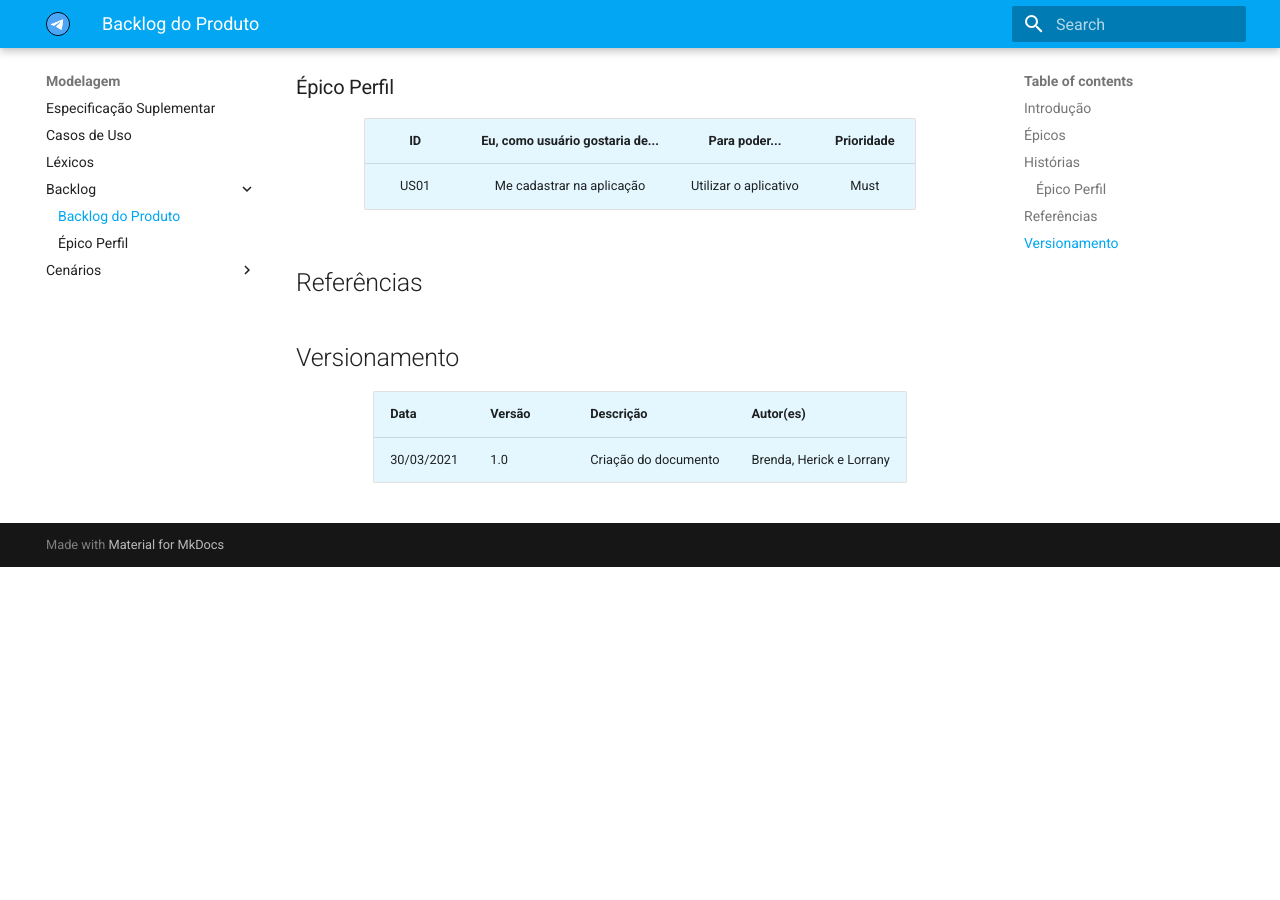
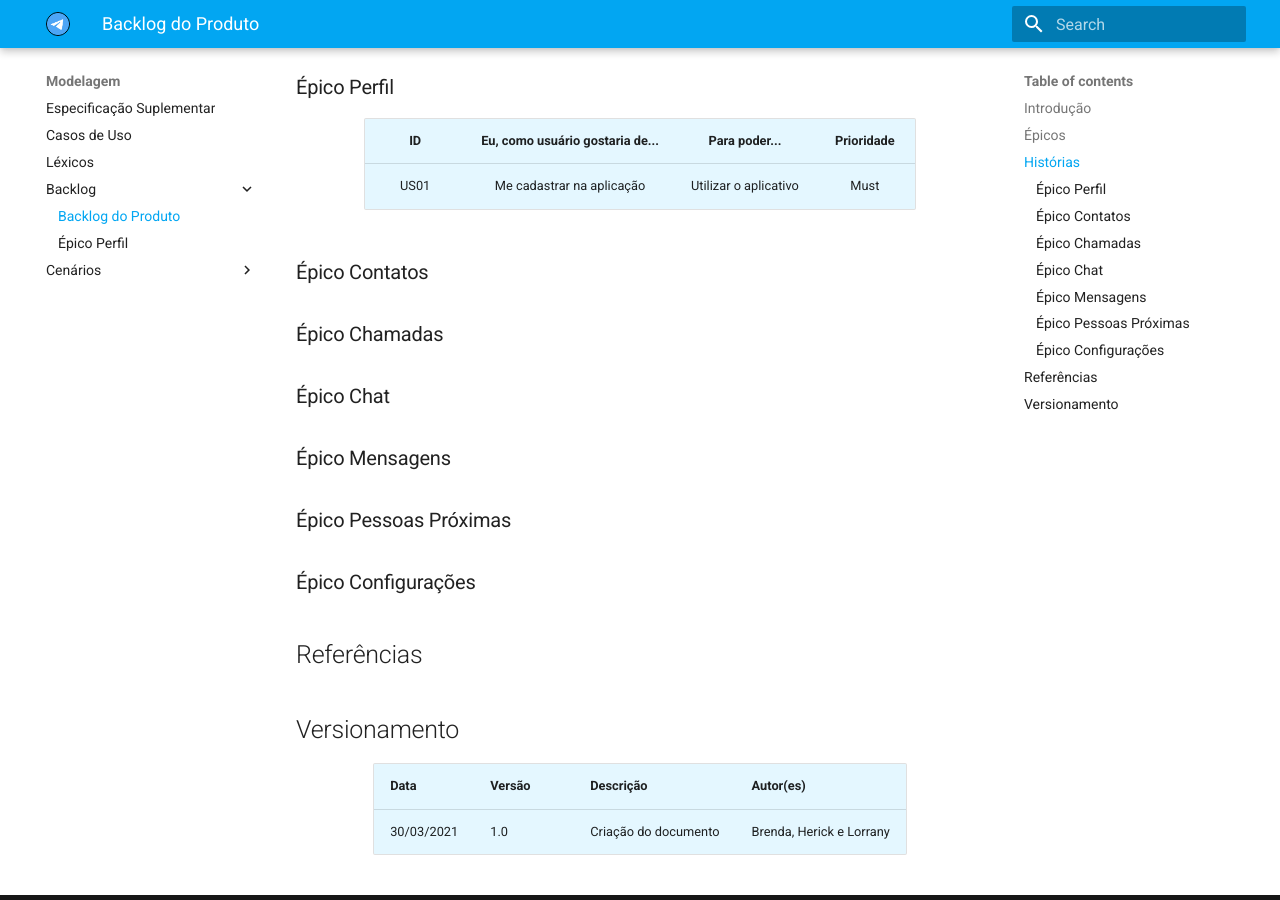
Before and after one commit to Requisitos-de-Software/2020.2-Telegram, an MkDocs documentation site: the page built from docs/modelagem/backlog/backlog_do_produto.md, in a window 1280 px wide and 900 px high, scrolled down 600 px. Built offline with MkDocs 1.6.1 and Material for MkDocs 9.7.7, drawn with Linux system fonts in a browser that asks for light colours; before the commit the page ends 1167 px from its top, so only the background shows below that.

Commit message:
Adiciona demais epicos

```diff
--- a/docs/modelagem/backlog/backlog_do_produto.md
+++ b/docs/modelagem/backlog/backlog_do_produto.md
@@ -6,10 +6,10 @@
 - [Perfil](../docs/modelagem/backlog/epico_perfil.md)
 - Contatos
 - Chamadas
-- Chat
+- [Chat](../docs/modelagem/backlog/epico_chat.md)
 - Mensagens
 - Pessoas Próximas
-- Configurações
+- [Configurações](../docs/modelagem/backlog/epico_configuracoes.md)
 
 ## Histórias
 
@@ -19,6 +19,24 @@
 | :-: | :----------------------------: | :-------------------: | :--------: |
 | US01| Me cadastrar na aplicação      | Utilizar o aplicativo |    Must    |
 
+### Épico Contatos
+
+
+### Épico Chamadas
+
+
+### Épico Chat
+
+
+### Épico Mensagens
+
+
+### Épico Pessoas Próximas
+
+
+### Épico Configurações
+
+
 ## Referências
 
 ## Versionamento
```
